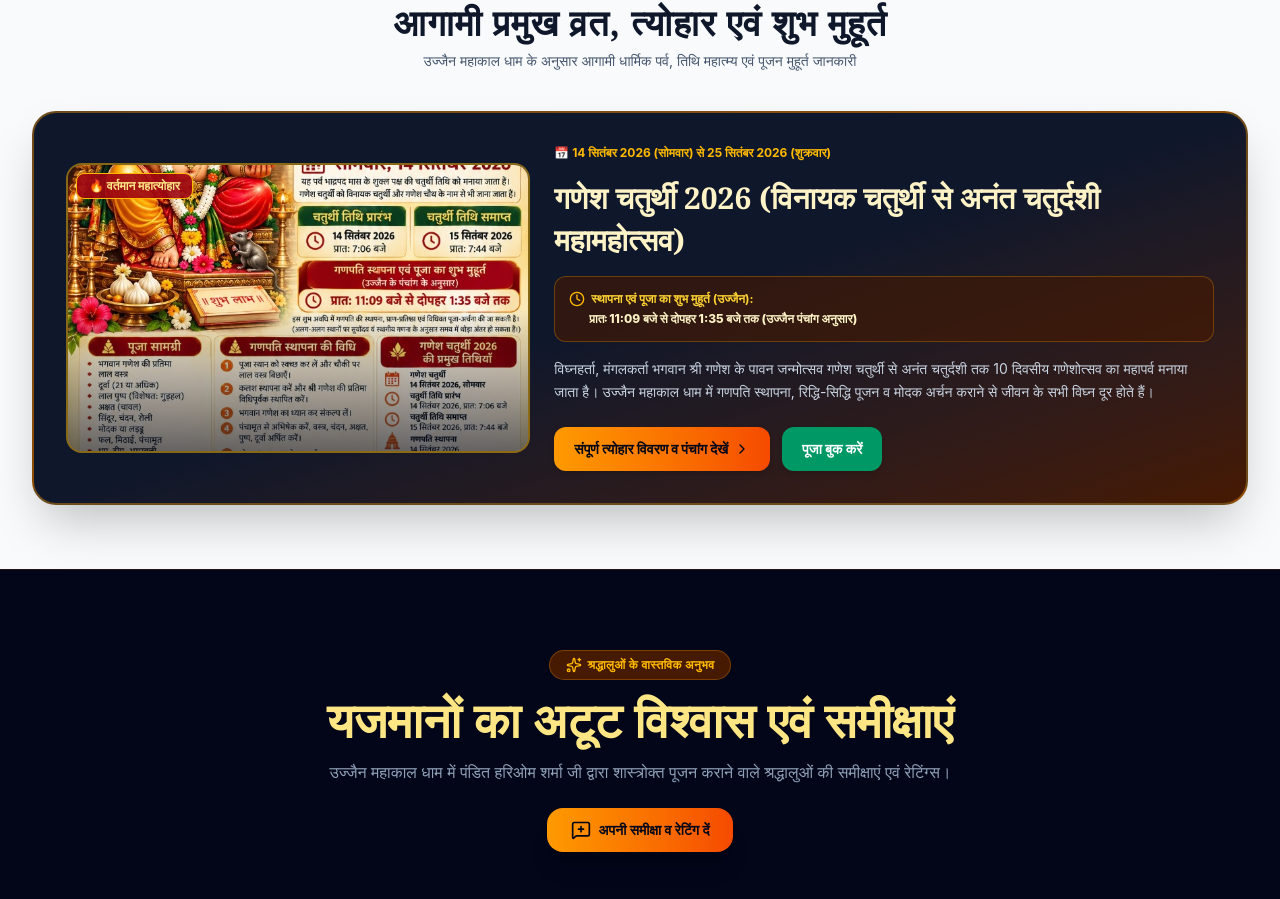
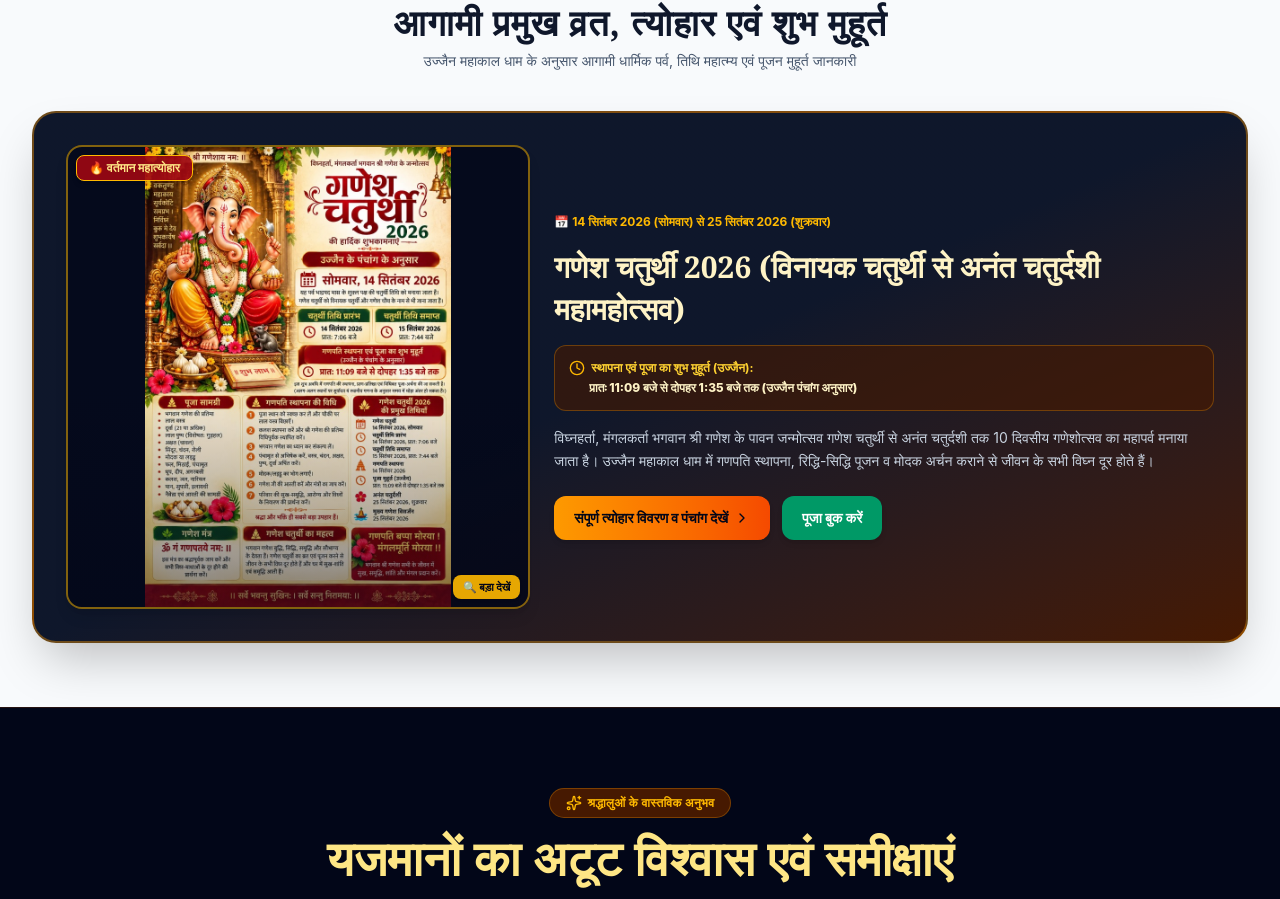
Before and after one commit to Amanverma45/jyotish, a React (Vite) app: page / in a window 1280 px wide. Shown: the part 5875-6774 px from the top of the page. Built offline with nearby package versions, Linux system fonts and the light colour scheme; a web font is replaced by a local one.

Commit message:
fix: preserve full poster aspect ratio in SuvicharBanner and add full poster preview modal

```diff
--- a/src/component/SuvicharBanner.jsx
+++ b/src/component/SuvicharBanner.jsx
@@ -9,6 +9,8 @@ const SuvicharBanner = () => {
   const isHindi = lang === 'hi';
   const fest = t?.festivalsSection;
   const feat = fest?.featured;
+
+  const [showPosterModal, setShowPosterModal] = React.useState(false);
 
   const title = t?.suvichar?.title || (isHindi ? "सुविचार" : "Thought of Wisdom");
   const quote = t?.suvichar?.quote || "";
@@ -60,16 +62,24 @@ const SuvicharBanner = () => {
 
               {/* Poster Image */}
               <div className="lg:col-span-5 relative">
-                <div className="relative rounded-2xl overflow-hidden border-2 border-amber-400/50 aspect-4/3 sm:aspect-16/10">
+                <div
+                  className="relative rounded-2xl overflow-hidden border-2 border-amber-400/50 bg-slate-950/70 shadow-lg cursor-pointer flex items-center justify-center group"
+                  onClick={() => setShowPosterModal(true)}
+                  title={isHindi ? "पोस्टर बड़ा देखने के लिए क्लिक करें" : "Click to view full poster"}
+                >
                   <img
                     src={ganeshPoster}
                     alt={feat.title}
-                    className="w-full h-full object-cover group-hover:scale-105 transition-transform duration-500"
+                    className="w-full h-auto max-h-[460px] object-contain group-hover:scale-102 transition-transform duration-500 rounded-xl"
                   />
-                  <div className="absolute inset-0 bg-gradient-to-t from-slate-950 via-transparent to-transparent opacity-60"></div>
+                  <div className="absolute inset-0 bg-gradient-to-t from-slate-950/80 via-transparent to-transparent opacity-60 group-hover:opacity-40 transition-opacity"></div>
 
-                  <div className="absolute top-2 left-2 px-3 py-1 bg-red-800/90 border border-amber-400 text-amber-200 text-xs font-bold rounded-lg uppercase">
+                  <div className="absolute top-2 left-2 px-3 py-1 bg-red-800/90 border border-amber-400 text-amber-200 text-xs font-bold rounded-lg uppercase shadow-md z-10">
                     🔥 {isHindi ? 'वर्तमान महात्योहार' : 'Featured Festival'}
+                  </div>
+
+                  <div className="absolute bottom-2 right-2 px-2.5 py-1 bg-amber-400/90 text-slate-950 text-[11px] font-extrabold rounded-lg shadow flex items-center gap-1 z-10 backdrop-blur-xs">
+                    <span>🔍 {isHindi ? 'बड़ा देखें' : 'Enlarge'}</span>
                   </div>
                 </div>
               </div>
@@ -122,6 +132,30 @@ const SuvicharBanner = () => {
         </section>
       )}
 
+      {/* FULL POSTER PREVIEW MODAL */}
+      {showPosterModal && (
+        <div className="fixed inset-0 z-50 bg-slate-950/85 backdrop-blur-md flex items-center justify-center p-4" onClick={() => setShowPosterModal(false)}>
+          <div className="relative max-w-3xl w-full max-h-[90vh] overflow-y-auto bg-white border-2 border-amber-400 rounded-3xl p-4 shadow-2xl space-y-4" onClick={(e) => e.stopPropagation()}>
+            <div className="flex justify-between items-center border-b border-amber-200 pb-3">
+              <h3 className="text-lg font-bold font-serif text-slate-900">
+                {isHindi ? 'गणेश चतुर्थी 2026 पंचांग एवं पूजा पोस्टर' : 'Ganesh Chaturthi 2026 Panchang Poster'}
+              </h3>
+              <button
+                onClick={() => setShowPosterModal(false)}
+                className="px-3 py-1 bg-red-800 text-white text-xs font-bold rounded-lg hover:bg-red-900 cursor-pointer"
+              >
+                {isHindi ? 'बंद करें (Close)' : 'Close'}
+              </button>
+            </div>
+            <img
+              src={ganeshPoster}
+              alt="गणेश चतुर्थी 2026 पंचांग पोस्टर"
+              className="w-full h-auto rounded-xl border border-amber-300 shadow-lg"
+            />
+          </div>
+        </div>
+      )}
+
     </div>
   );
 };
```
